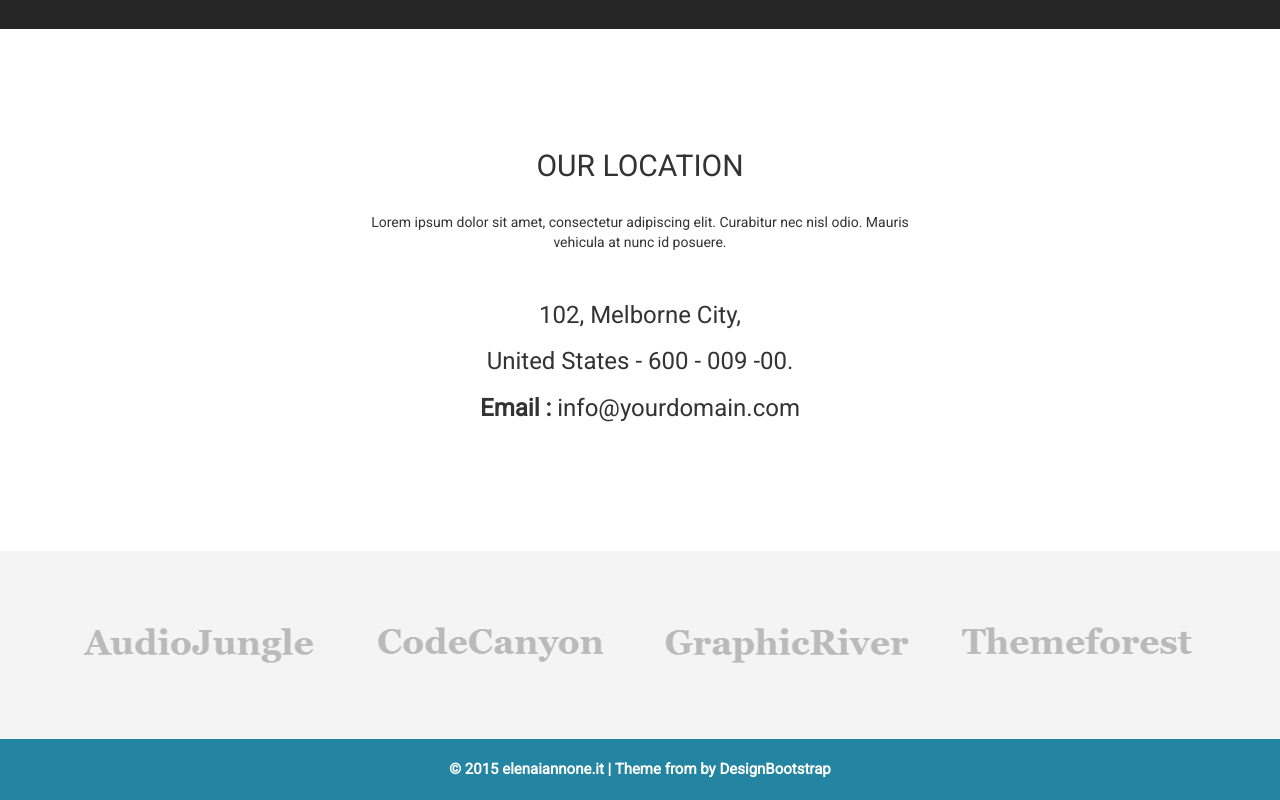
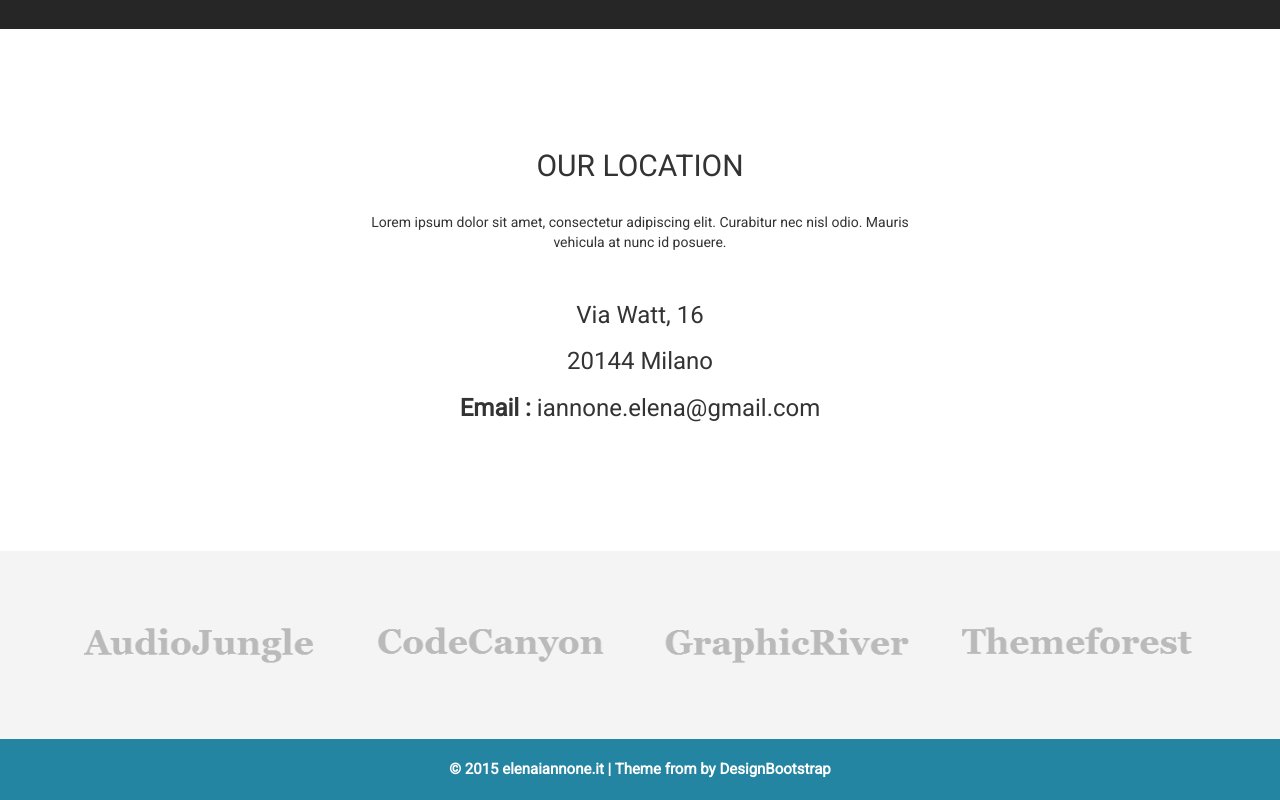
Before and after one commit to herzenstein/myblog, a plain HTML site: page index.html in a window 1280 px wide. Shown: the part 2500-3300 px from the top of the page. Drawn offline with Linux system fonts and the light colour scheme.

Commit message:
modificato indirizzo

```diff
--- a/index.html
+++ b/index.html
@@ -227,9 +227,9 @@
 
 
                 <div class="col-md-12">
-                    <h3>102, Melborne City,</h3>
-                    <h3>United States - 600 - 009 -00.</h3>
-                    <h3><strong>Email :</strong> info@yourdomain.com</h3>
+                    <h3>Via Watt, 16</h3>
+                    <h3>20144 Milano</h3>
+                    <h3><strong>Email :</strong> iannone.elena@gmail.com</h3>
 
                 </div>
 
```
